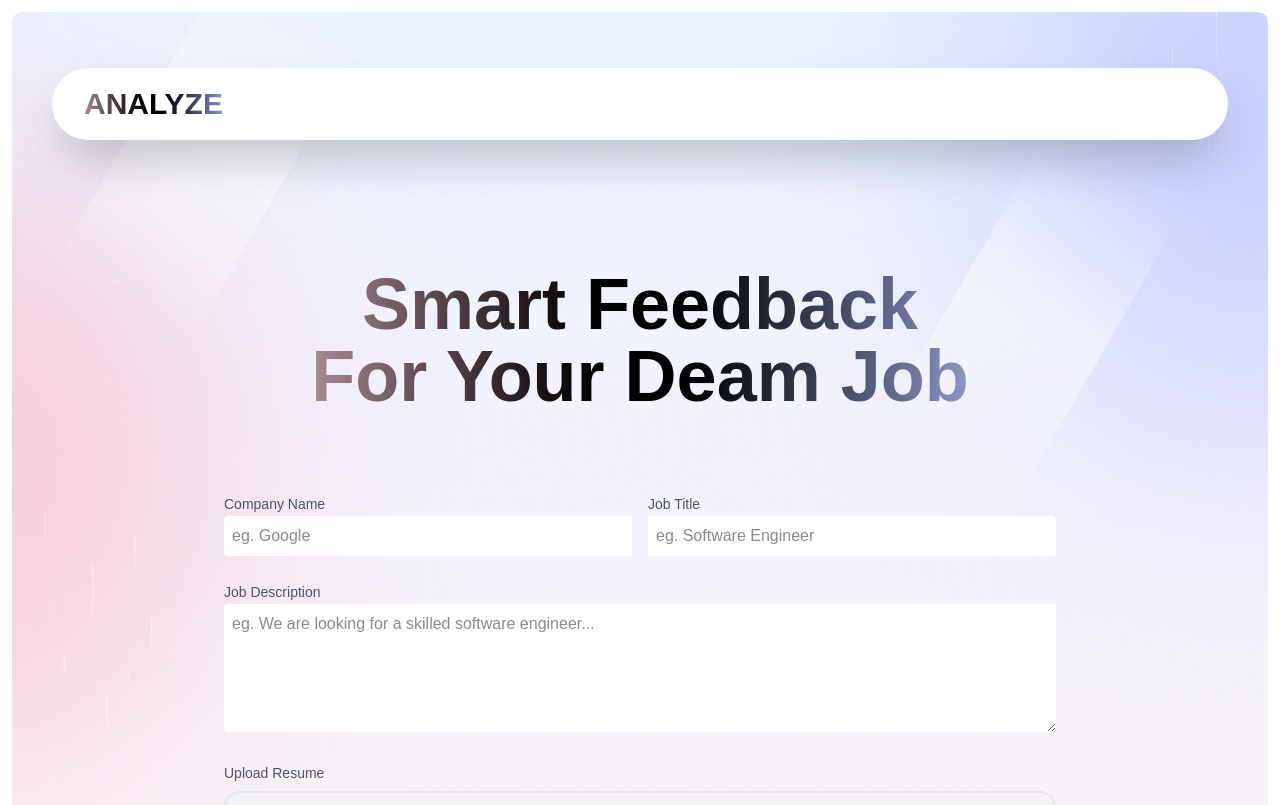
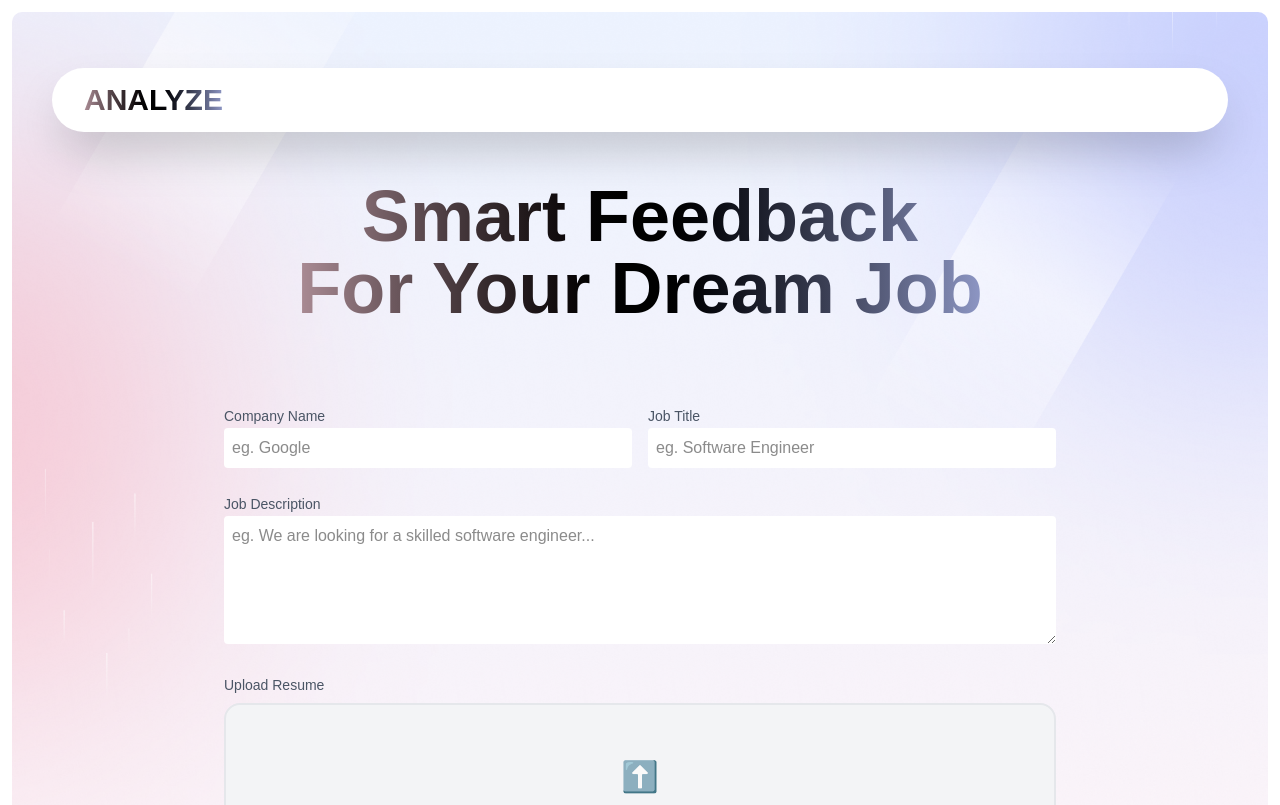
Before and after one commit to ayushrusiya9/ai-resume-analyzer-frontend, a Next.js app: page / in a window 1280 px wide. Shown: the top 805 px of the page. Built offline with nearby package versions, Linux system fonts and the light colour scheme; no server answers.

Commit message:
feat: fix ui alignment

```diff
--- a/src/components/Button.tsx
+++ b/src/components/Button.tsx
@@ -8,7 +8,7 @@ const Button: React.FC<ButtonProps> = ({ children, disabled, className = "", ...
     <button
         type="submit"
         disabled={disabled}
-        className={`w-full max-w-6xl px-4 py-2 sm:px-6 sm:py-2.5 md:px-8 md:py-3 rounded-full bg-gradient-to-b from-[#9CA3FF] to-[#666EE8] text-white font-medium shadow-md transition-transform text-sm sm:text-base md:text-lg lg:text-xl outline-none hover:cursor-pointer disabled:opacity-60 disabled:cursor-not-allowed ${className}`}
+        className={`w-full px-4 py-2 sm:px-6 sm:py-2.5 md:px-8 md:py-3 rounded-full bg-gradient-to-b from-[#9CA3FF] to-[#666EE8] text-white font-medium shadow-md transition-transform text-sm sm:text-base md:text-lg lg:text-xl outline-none hover:cursor-pointer disabled:opacity-60 disabled:cursor-not-allowed ${className}`}
         {...props}
     >
         {children}
--- a/src/components/HeroSection.tsx
+++ b/src/components/HeroSection.tsx
@@ -3,15 +3,15 @@ import UploadForm from "./UploadForm";
 
 export default function HeroSection() {
     return (
-        <section className="bg-image min-h-screen bg-cover bg-center w-full flex flex-col items-center p-5 md:p-10  ">
+        <section className="bg-image min-h-screen bg-cover bg-center w-full flex flex-col items-center p-5 md:p-10">
             {/* Navbar */}
             <Navbar />
 
             {/* center content */}
-            <div className="h-full flex items-center mt-20">
-                <h1 className="text-5xl sm:text-5xl md:text-6xl lg:text-7xl text-center font-semibold bg-linear-to-r from-[#AB8C95] via-[#000000] to-[#8E97C5] bg-clip-text text-transparent mt-12 pb-12">
+            <div className="flex-1 flex items-center justify-center">
+                <h1 className="text-5xl sm:text-5xl md:text-6xl lg:text-7xl text-center font-semibold bg-linear-to-r from-[#AB8C95] via-[#000000] to-[#8E97C5] bg-clip-text text-transparent py-12">
                     Smart Feedback <br />
-                    For Your Deam Job
+                    For Your Dream Job
                 </h1>
             </div>
 
--- a/src/components/Navbar.tsx
+++ b/src/components/Navbar.tsx
@@ -11,7 +11,7 @@ export default function Navbar() {
     };
     return (
         <nav className="w-full">
-            <div className="max-w-screen-xl mx-auto px-4 sm:px-6 lg:px-8 h-18 flex items-center justify-between bg-white rounded-full shadow-2xl p-3 sm:p-5 mt-4">
+            <div className="max-w-screen-xl mx-auto px-4 sm:px-6 lg:px-8 h-16 flex items-center justify-between bg-white rounded-full shadow-2xl px-4 py-3 sm:px-6 sm:py-4 mt-4">
                 <h1 className="lg:text-3xl md:text-2xl sm:text-xl text-lg font-bold bg-linear-to-r from-[#AB8C95] via-[#000000] to-[#8E97C5] bg-clip-text text-transparent ">
                     ANALYZE
                 </h1>
--- a/src/components/UploadForm.tsx
+++ b/src/components/UploadForm.tsx
@@ -78,7 +78,7 @@ export default function UploadForm() {
     };
 
     return (
-        <div className="w-full max-w-4xl mx-auto mt-8 px-4 sm:px-6 md:px-8">
+        <div id="upload-section" className="w-full max-w-4xl mx-auto mt-8 px-4 sm:px-6 md:px-8">
 
             {isLoading && (
                 <div className="fixed inset-0 bg-black/40 backdrop-blur-sm flex items-center justify-center z-50">
```
